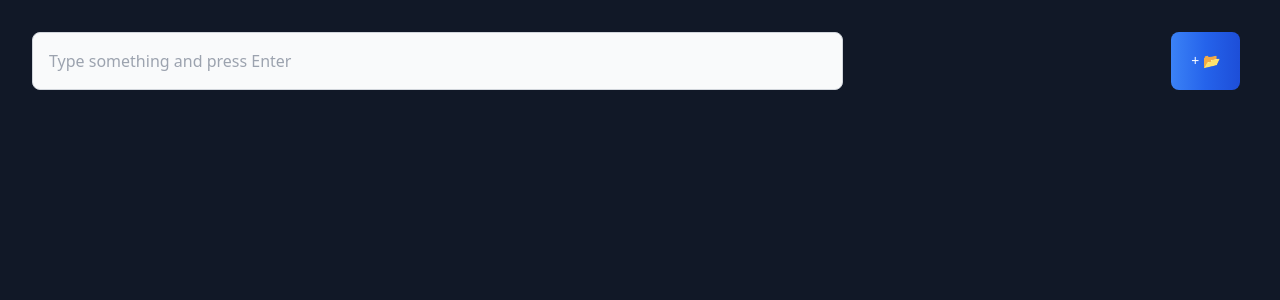
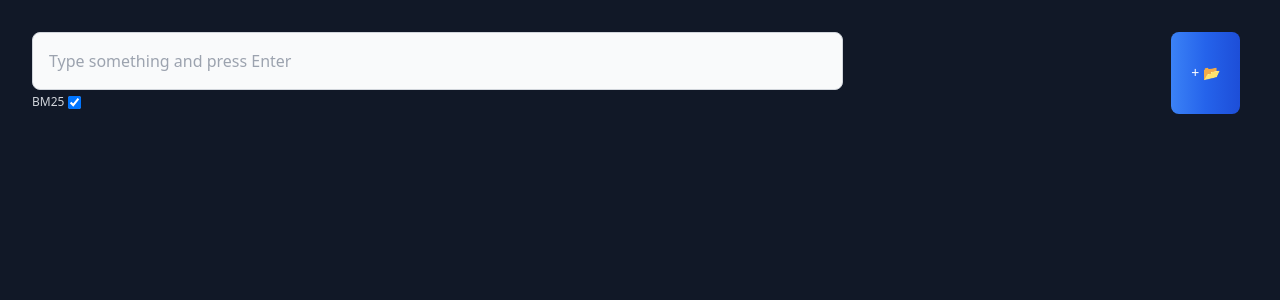
Before and after one commit to AnubhabB/retaugen, a SvelteKit app: page / in a window 1280 px wide. Shown: the top 300 px of the page. Built offline with nearby package versions, Linux system fonts and the light colour scheme.

Commit message:
Cleaning up and finalizing nuances

```diff
--- a/src/routes/+page.svelte
+++ b/src/routes/+page.svelte
@@ -4,7 +4,7 @@
   import { getCurrentWindow } from '@tauri-apps/api/window';
   import { onMount } from 'svelte';
   import type { SearchConfig, SearchResult, StatusData } from './types';
-    import Search from './Search.svelte';
+  import Search from './Search.svelte';
 
   let searchCfg: SearchConfig = {
     with_bm25: true,
@@ -108,8 +108,11 @@ const setSearchFalse = () => {
           placeholder="Type something and press Enter" bind:value={search} on:keyup={(kc) => { if(kc.key == "Enter") { doSearch() } }}
           >
       </div>
-      <div class="flex flex-row gap-2">
-
+      <div class="flex flex-row gap-2 items-center py-1">
+        <div class="flex flex-row gap-1 items-center">
+          <span class="text-xs">BM25</span>
+          <input type="checkbox" bind:checked={searchCfg.with_bm25}/>
+        </div>
       </div>
     </div>
     <button class="ml-auto button blue" on:click={folderPicker}>+ 📂</button>
```
Also changed, not shown: 1 other file (tests, documents, lock files or other folders).
